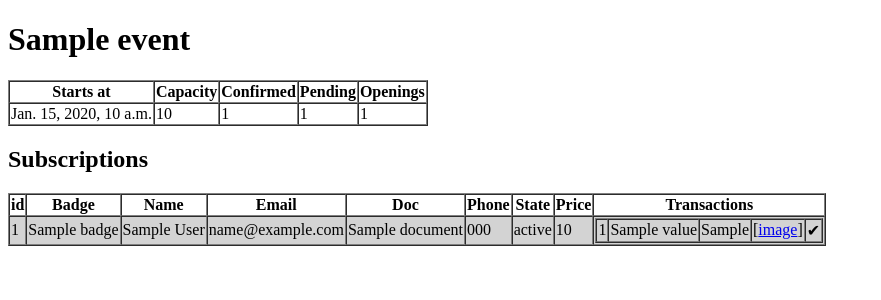
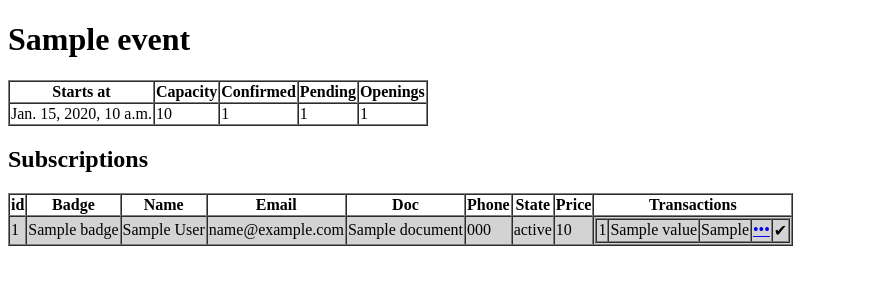
Before and after one commit to Abando/esupa, a Django app: template templates/esupa/event-verify.html in a window 1280 px wide. Shown: the top 300 px of the page, without its empty margins (0-881 px from the left). Run offline with Django 3.2, Linux system fonts and the light colour scheme; the template is opened without the code that fills it: most values are stand-ins (such as "Sample title", 1, 10 or a date in 2020).

Commit message:
For better visual clue… plus it's not always a dash anyway.

```diff
--- a/templates/esupa/event-verify.html
+++ b/templates/esupa/event-verify.html
@@ -55,9 +55,9 @@
                         <td title="{{t.created_at}}">{{t.str_method}}</td>
                         <td title="{{t.filled_at}}">
                             {% if t.filled_at %}
-                            [<a href="{% url 'esupa-trans-doc' t.id %}">image</a>]
+                            <a href="{% url 'esupa-trans-doc' t.id %}">&bull;&bull;&bull;</a>
                             {% else %}
-                            [blank]
+                            &mdash;
                             {% endif %}
                         </td>
                         <td title="{{t.ended_at}}">
```
